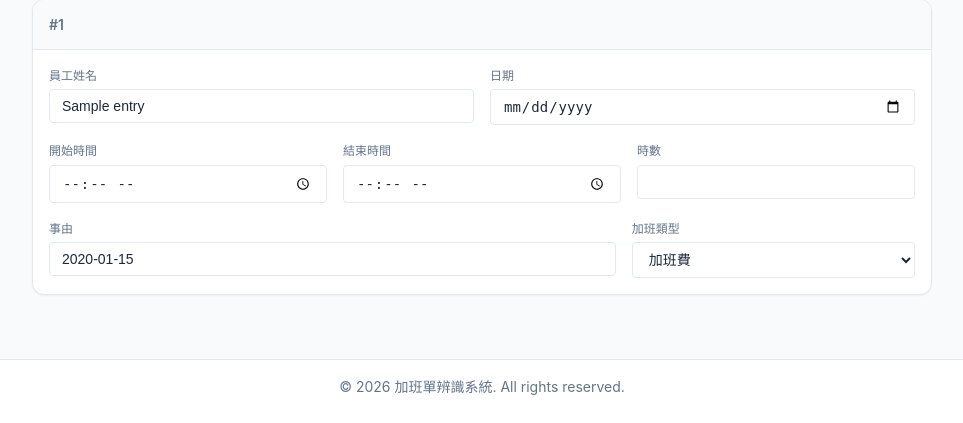
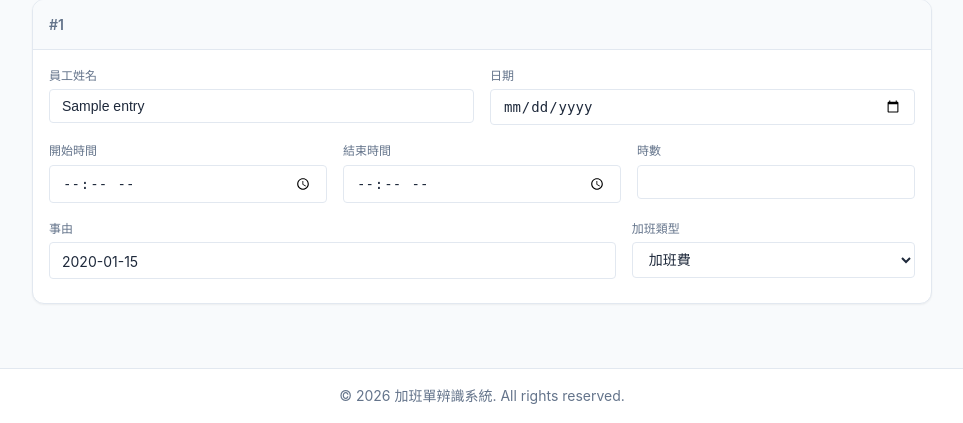
Before and after one commit to purrup/auto-overtime, a FastAPI app: template src/templates/result.html in a window 1280 px wide. Shown: the part 544-967 px from the top of the page, without its empty margins (158-1121 px from the left). Before the commit the page ends 939 px from the top, so only its background shows below. Run offline with FastAPI, Linux system fonts and the light colour scheme; the template is opened without the code that fills it: most values are stand-ins (such as "Sample title", 1, 10 or a date in 2020); grey boxes marked "Sample" are stand-in pictures; some libraries are stand-ins or nearby versions.

Commit message:
add auto resize textarea

```diff
--- a/src/static/css/style.css
+++ b/src/static/css/style.css
@@ -459,6 +459,15 @@ body {
     box-shadow: 0 0 0 3px rgba(37, 99, 235, 0.1);
 }
 
+/* Textarea 自動調整高度 */
+.form-textarea {
+    resize: none;
+    overflow: hidden;
+    min-height: 36px;
+    line-height: 1.5;
+    font-family: inherit;
+}
+
 /* ===== Export Section ===== */
 .export-section {
     display: flex;
--- a/src/static/js/app.js
+++ b/src/static/js/app.js
@@ -247,6 +247,15 @@
 
     // ===== 結果頁面功能 =====
 
+    /**
+     * 自動調整 textarea 高度
+     * @param {HTMLTextAreaElement} textarea - textarea 元素
+     */
+    function autoResizeTextarea(textarea) {
+        textarea.style.height = 'auto';
+        textarea.style.height = textarea.scrollHeight + 'px';
+    }
+
     const entryCards = document.getElementById('entry-cards');
     const statusSaved = document.getElementById('status-saved');
     const statusSaving = document.getElementById('status-saving');
@@ -256,6 +265,17 @@
 
         // 收集所有輸入欄位
         const inputs = entryCards.querySelectorAll('.form-input');
+
+        // 初始化 textarea 高度並綁定事件
+        const textareas = entryCards.querySelectorAll('.form-textarea');
+        textareas.forEach(textarea => {
+            textarea.addEventListener('input', () => autoResizeTextarea(textarea));
+        });
+
+        // 等待下一幀確保 CSS 套用完成後再計算高度
+        requestAnimationFrame(() => {
+            textareas.forEach(autoResizeTextarea);
+        });
 
         /**
          * 顯示儲存狀態
--- a/src/templates/result.html
+++ b/src/templates/result.html
@@ -97,8 +97,8 @@
                     <div class="form-row">
                         <div class="form-group form-group-wide">
                             <label class="form-label">事由</label>
-                            <input type="text" class="form-input" name="overtime_reason"
-                                   value="{{ entry.overtime_reason }}" data-field="overtime_reason">
+                            <textarea class="form-input form-textarea" name="overtime_reason"
+                                      data-field="overtime_reason" rows="1">{{ entry.overtime_reason }}</textarea>
                         </div>
                         <div class="form-group">
                             <label class="form-label">加班類型</label>
```
